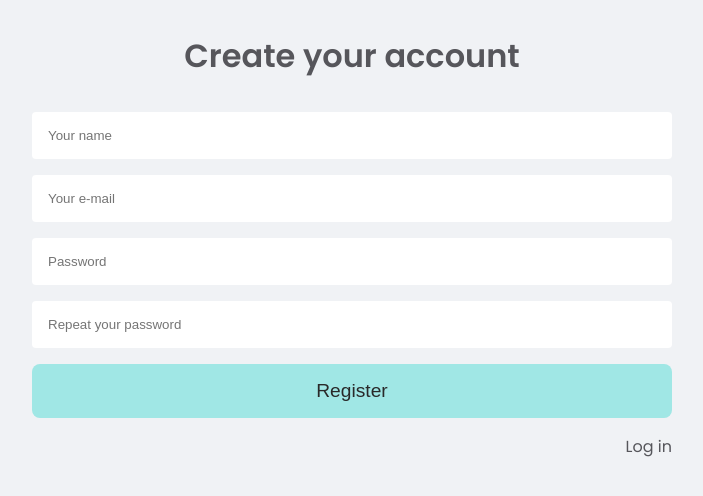
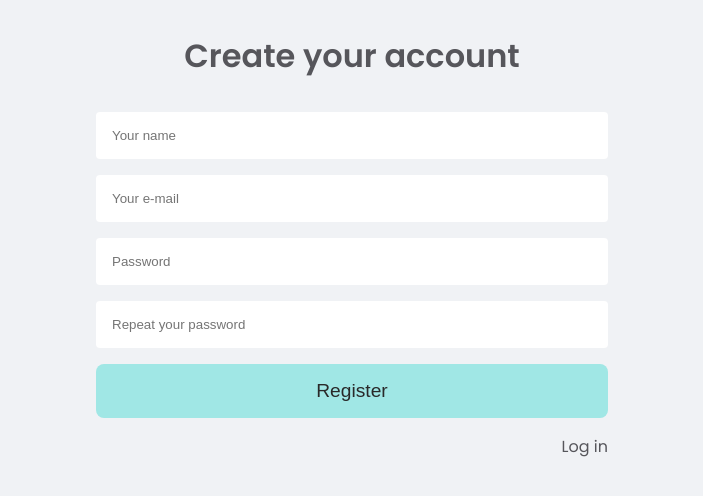
Before and after one commit to mattheusts/bookstore-web, a React (Create React App) app: page /signup in a window 1280 px wide. Shown: the top 496 px of the page, without its empty margins (288-991 px from the left). Built offline with nearby package versions, Linux system fonts and the light colour scheme.

Commit message:
refactor: size form

```diff
--- a/src/pages/Auth/SignIn/styles.ts
+++ b/src/pages/Auth/SignIn/styles.ts
@@ -14,7 +14,7 @@ export const Title = styled.h1`
 
 export const Form = styled.form`
   margin: 2rem 0;
-  width: 50%;
+  width: 40%;
 `;
 
 export const CreateAccount = styled.span`
--- a/src/pages/Auth/SignUp/styles.ts
+++ b/src/pages/Auth/SignUp/styles.ts
@@ -14,7 +14,7 @@ export const Title = styled.h1`
 
 export const Form = styled.form`
   margin: 2rem 0;
-  width: 50%;
+  width: 40%;
 `;
 
 export const CreateAccount = styled.span`
```
